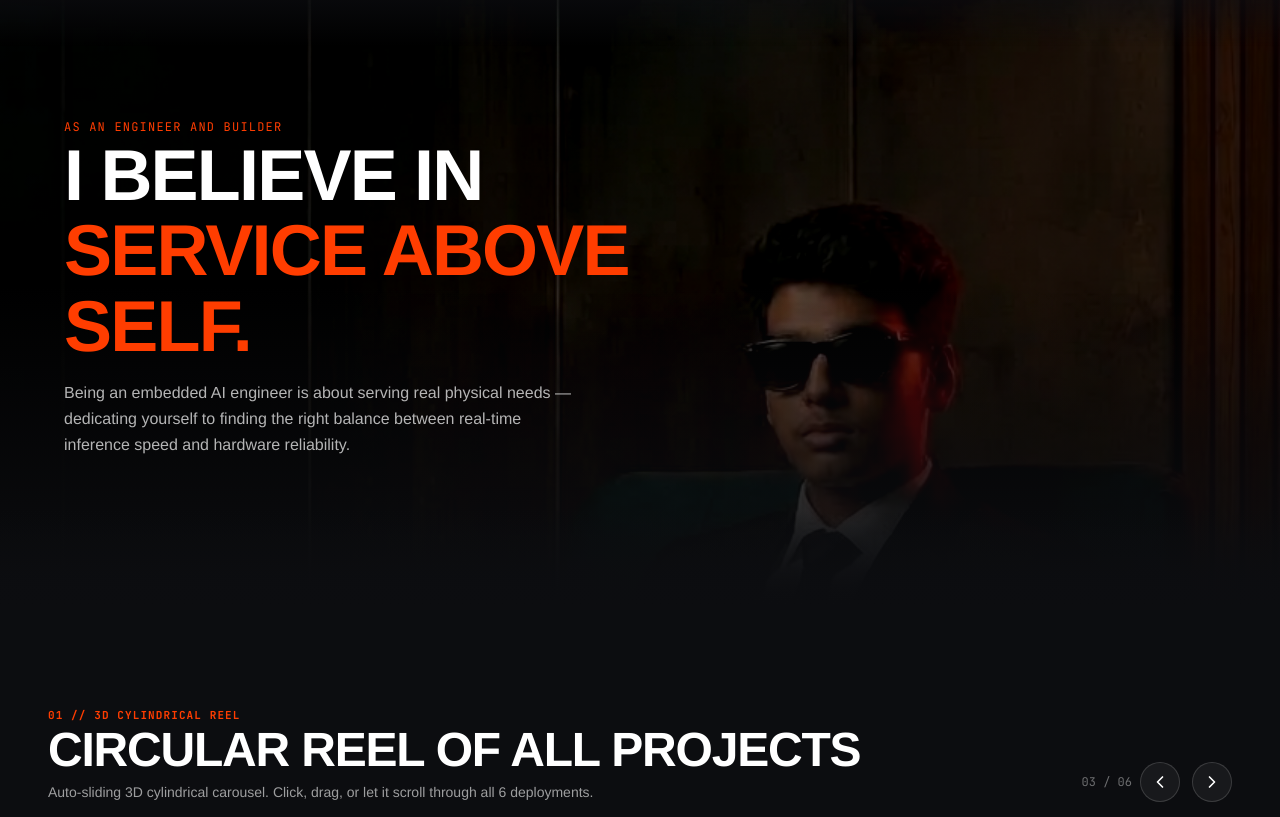
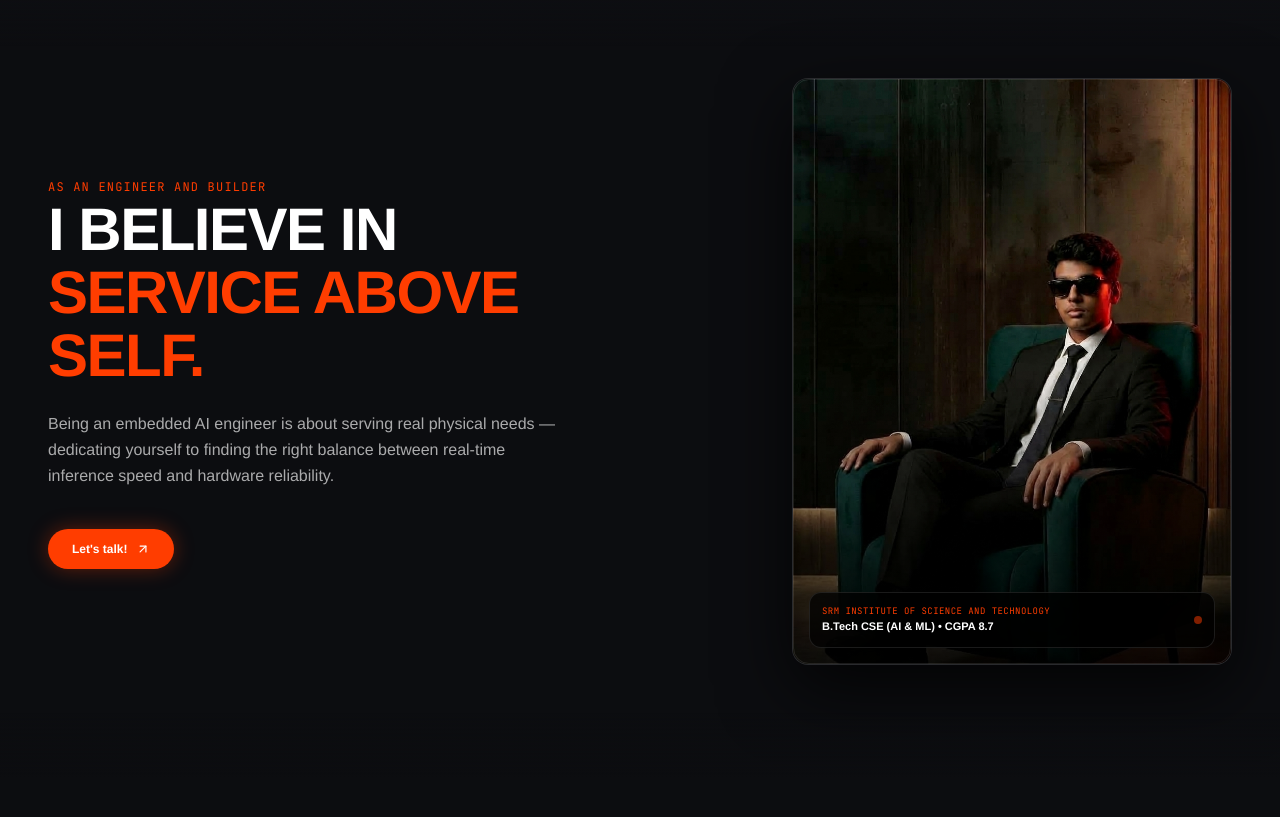
Before and after one commit to kabishsridar/portfolio, a Next.js app: page /v4 in a window 1280 px wide. Shown: the part 1423-2240 px from the top of the page. Built offline with nearby package versions, Linux system fonts and the light colour scheme.

Commit message:
fix(v4): brighter hero image with full body, two-column portrait section, scroll-driven 3D carousel with drag/click

```diff
--- a/src/app/v4/page.tsx
+++ b/src/app/v4/page.tsx
@@ -40,7 +40,6 @@ export default function V4ExactValentinPage() {
 
   // Carousel refs
   const carouselSectionRef = useRef<HTMLDivElement>(null);
-  const carouselAutoRef = useRef<ReturnType<typeof setInterval> | null>(null);
   const isDraggingRef = useRef(false);
   const dragStartXRef = useRef(0);
 
@@ -202,46 +201,39 @@ export default function V4ExactValentinPage() {
     };
   }, []);
 
-  // ─── AUTO-SLIDING CAROUSEL ────────────────────────────────────────────────
-  const startAutoSlide = useCallback(() => {
-    if (carouselAutoRef.current) clearInterval(carouselAutoRef.current);
-    carouselAutoRef.current = setInterval(() => {
-      if (!isDraggingRef.current) {
-        setActiveCircularIdx((prev) => (prev < projects.length - 1 ? prev + 1 : 0));
-      }
-    }, 2800);
-  }, []);
-
-  const stopAutoSlide = useCallback(() => {
-    if (carouselAutoRef.current) {
-      clearInterval(carouselAutoRef.current);
-      carouselAutoRef.current = null;
-    }
-  }, []);
+  // ─── SCROLL-DRIVEN CAROUSEL ───────────────────────────────────────────────
+  // Carousel rotates as you scroll through its section; drag/click override.
+  const scrollCarouselIdxRef = useRef(0); // fractional scroll index
 
   useEffect(() => {
     const section = carouselSectionRef.current;
     if (!section) return;
 
-    const observer = new IntersectionObserver(
-      (entries) => {
-        entries.forEach((entry) => {
-          if (entry.isIntersecting) {
-            startAutoSlide();
-          } else {
-            stopAutoSlide();
+    gsap.registerPlugin(ScrollTrigger);
+
+    const st = ScrollTrigger.create({
+      trigger: section,
+      start: "top 80%",
+      end: "bottom 20%",
+      onUpdate: (self) => {
+        if (isDraggingRef.current) return;
+        // Map scroll progress 0→1 to index 0→(n-1), smoothly
+        const raw = self.progress * (projects.length - 1);
+        const idx = Math.round(raw);
+        if (idx !== scrollCarouselIdxRef.current) {
+          scrollCarouselIdxRef.current = idx;
+          setActiveCircularIdx(idx);
         }
+      },
     });
-      },
-      { threshold: 0.3 }
-    );
-    observer.observe(section);
 
-    return () => {
-      observer.disconnect();
-      stopAutoSlide();
-    };
-  }, [startAutoSlide, stopAutoSlide]);
+    return () => { st.kill(); };
+  }, []);
+
+  // stub so existing onClick refs compile
+  const startAutoSlide = useCallback(() => {}, []);
+  const stopAutoSlide = useCallback(() => {}, []);
+  void stopAutoSlide;
 
   // Drag/swipe support for carousel
   const handleCarouselPointerDown = (e: React.PointerEvent) => {
@@ -260,8 +252,6 @@ export default function V4ExactValentinPage() {
         setActiveCircularIdx((prev) => (prev > 0 ? prev - 1 : projects.length - 1));
       }
     }
-    // Restart auto-slide after manual interaction
-    startAutoSlide();
   };
 
   const filteredProjects = projects.filter((p) => {
@@ -397,12 +387,12 @@ export default function V4ExactValentinPage() {
             alt="Kabish Sridar seated in armchair"
             fill
             priority
-            className="object-cover object-[center_8%] filter brightness-[0.55] contrast-[1.08]"
+            className="object-cover object-[center_22%]"
             sizes="100vw"
           />
-          {/* Subtle left vignette to allow text readability */}
-          <div className="absolute inset-0 bg-gradient-to-r from-black/70 via-black/20 to-transparent" />
-          <div className="absolute inset-0 bg-gradient-to-t from-black/80 via-transparent to-transparent" />
+          {/* Light left overlay for text legibility — full brightness on image */}
+          <div className="absolute inset-0 bg-gradient-to-r from-black/65 via-black/15 to-transparent" />
+          <div className="absolute inset-0 bg-gradient-to-t from-black/70 via-transparent to-transparent" />
         </div>
 
         {/* ── Top-left name stack (like Valentin) ── */}
@@ -530,45 +520,65 @@ export default function V4ExactValentinPage() {
       </section>
 
       {/* ===================================================================== */}
-      {/* 3B. PORTRAIT + SEATED IMAGE ABOVE PROJECTS                            */}
+      {/* 3B. PHILOSOPHY QUOTE — TEXT LEFT, PORTRAIT IMAGE RIGHT                */}
       {/* ===================================================================== */}
-      <section className="relative bg-[#0c0d10] py-0 overflow-hidden">
+      <section className="relative bg-[#0c0d10] py-20 sm:py-28 overflow-hidden">
         {/* Top blend from intro */}
         <div className="absolute top-0 inset-x-0 h-20 bg-gradient-to-b from-[#0e0f13] to-transparent pointer-events-none z-10" />
 
-        {/* Full-width seated/landscape image — fixed enlarged, NOT moving up */}
-        <div className="relative w-full" style={{ height: "80vh", minHeight: 480 }}>
-          <Image
-            src={`${basePath}/kabish_hero_landscape.jpg`}
-            alt="Kabish Sridar — landscape portrait"
-            fill
-            priority
-            className="object-cover object-[center_18%] filter brightness-[0.7] contrast-[1.08] saturate-[1.1]"
-            sizes="100vw"
-          />
-          {/* Dark overlays for text readability */}
-          <div className="absolute inset-0 bg-gradient-to-r from-black/80 via-black/30 to-black/70 pointer-events-none" />
-          <div className="absolute inset-0 bg-gradient-to-b from-transparent via-transparent to-[#0c0d10] pointer-events-none" />
-
-          {/* Overlay text */}
-          <div className="absolute inset-0 flex items-center px-6 sm:px-16 max-w-[1440px] mx-auto w-full">
-            <div className="space-y-4 max-w-2xl">
+        <div className="max-w-[1440px] mx-auto px-6 sm:px-12 grid grid-cols-1 lg:grid-cols-2 gap-12 lg:gap-20 items-center">
+          {/* Left: philosophy text */}
+          <div className="space-y-6">
             <span className="text-xs font-mono uppercase tracking-widest text-[#ff3d00]">
               As an engineer and builder
             </span>
-              <h2 className="text-4xl sm:text-6xl xl:text-7xl font-black uppercase text-white leading-[1.05] tracking-tight">
+            <h2 className="text-4xl sm:text-5xl xl:text-6xl font-black uppercase text-white leading-[1.05] tracking-tight">
               I believe in{" "}
               <span className="text-[#ff3d00]">service above self.</span>
             </h2>
-              <p className="text-sm sm:text-base text-white/70 font-light leading-relaxed max-w-lg">
+            <p className="text-base text-white/65 font-light leading-relaxed max-w-lg">
               Being an embedded AI engineer is about serving real physical needs — dedicating yourself to finding the right balance between real-time inference speed and hardware reliability.
             </p>
+            <div className="pt-4 flex items-center gap-4">
+              <a
+                href={`mailto:${profileData.contact.email}`}
+                className="px-6 py-3 rounded-full text-xs font-semibold bg-[#ff3d00] hover:bg-[#ff5722] text-white shadow-[0_0_20px_rgba(255,61,0,0.35)] transition-all flex items-center space-x-2"
+              >
+                <span>Let&apos;s talk!</span>
+                <ArrowUpRight className="w-3.5 h-3.5" />
+              </a>
+            </div>
+          </div>
+
+          {/* Right: portrait card */}
+          <div className="flex justify-center lg:justify-end">
+            <div
+              ref={heroImageWrapRef}
+              className="relative w-full max-w-[400px] lg:max-w-[440px] aspect-[3/4] rounded-2xl overflow-hidden border border-white/10 shadow-[0_24px_70px_rgba(0,0,0,0.75)] bg-[#111216] transition-transform will-change-transform group"
+            >
+              <Image
+                src={`${basePath}/kabish_valentin_v4.jpg`}
+                alt="Kabish Sridar — portrait"
+                fill
+                className="object-cover object-[center_8%] group-hover:scale-105 transition-transform duration-700"
+                sizes="(max-width: 1024px) 100vw, 440px"
+              />
+              {/* Slight bottom gradient for HUD badge */}
+              <div className="absolute inset-0 bg-gradient-to-t from-black/75 via-transparent to-transparent" />
+              <div className="absolute inset-0 border border-white/10 rounded-2xl pointer-events-none" />
+              <div className="absolute bottom-4 inset-x-4 p-3 rounded-xl bg-black/70 backdrop-blur-xl border border-white/10 flex items-center justify-between">
+                <div>
+                  <span className="text-[9px] font-mono uppercase tracking-wider text-[#ff3d00] block">SRM Institute of Science and Technology</span>
+                  <p className="text-[11px] font-semibold text-white">B.Tech CSE (AI &amp; ML) • CGPA 8.7</p>
+                </div>
+                <div className="w-2 h-2 rounded-full bg-[#ff3d00] animate-pulse" />
+              </div>
             </div>
           </div>
         </div>
 
         {/* Bottom blend into projects */}
-        <div className="absolute bottom-0 inset-x-0 h-24 bg-gradient-to-b from-transparent to-[#0c0d10] pointer-events-none" />
+        <div className="absolute bottom-0 inset-x-0 h-16 bg-gradient-to-b from-transparent to-[#0c0d10] pointer-events-none" />
       </section>
 
       {/* ===================================================================== */}
```
Lines whose indentation alone changed are shown as unchanged.
